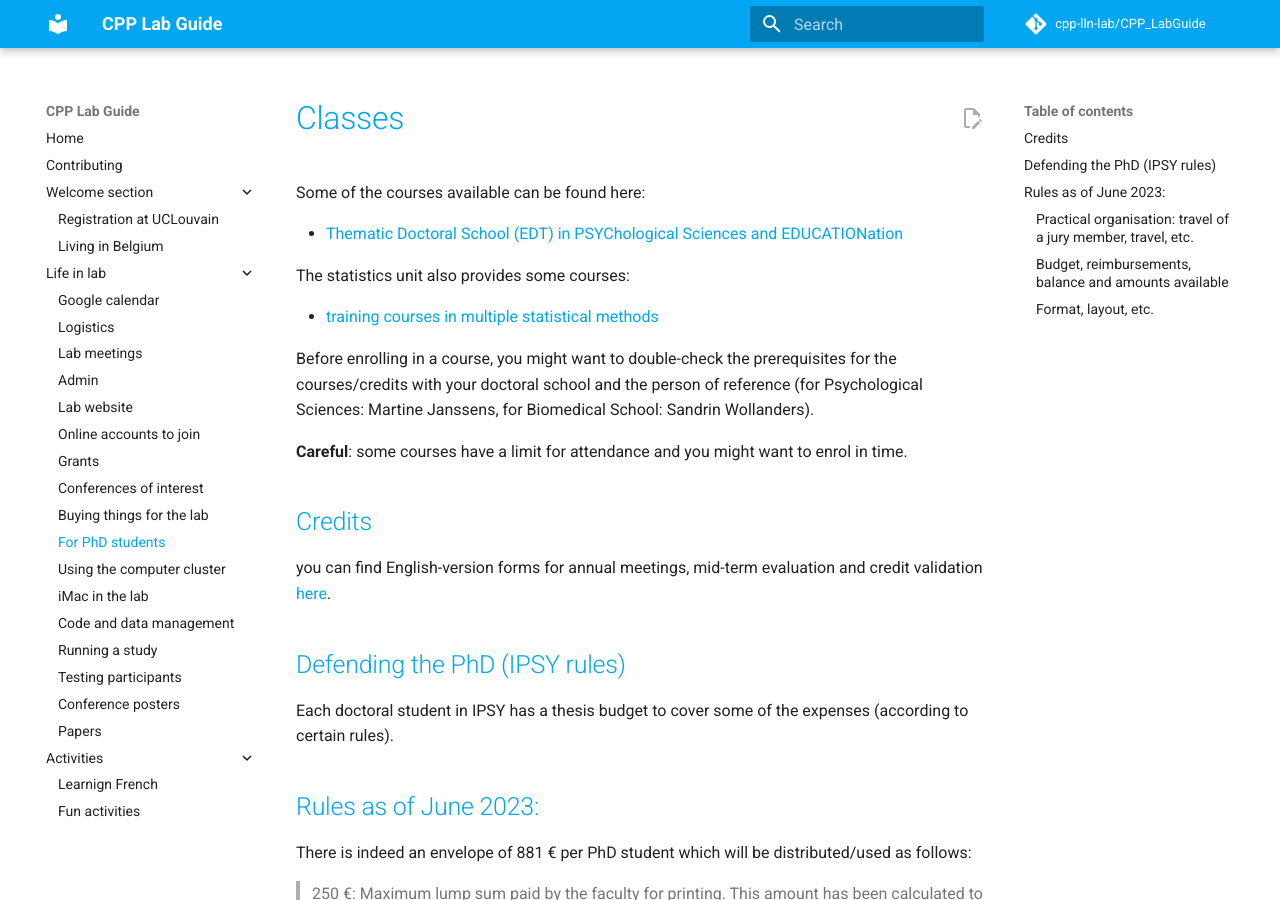
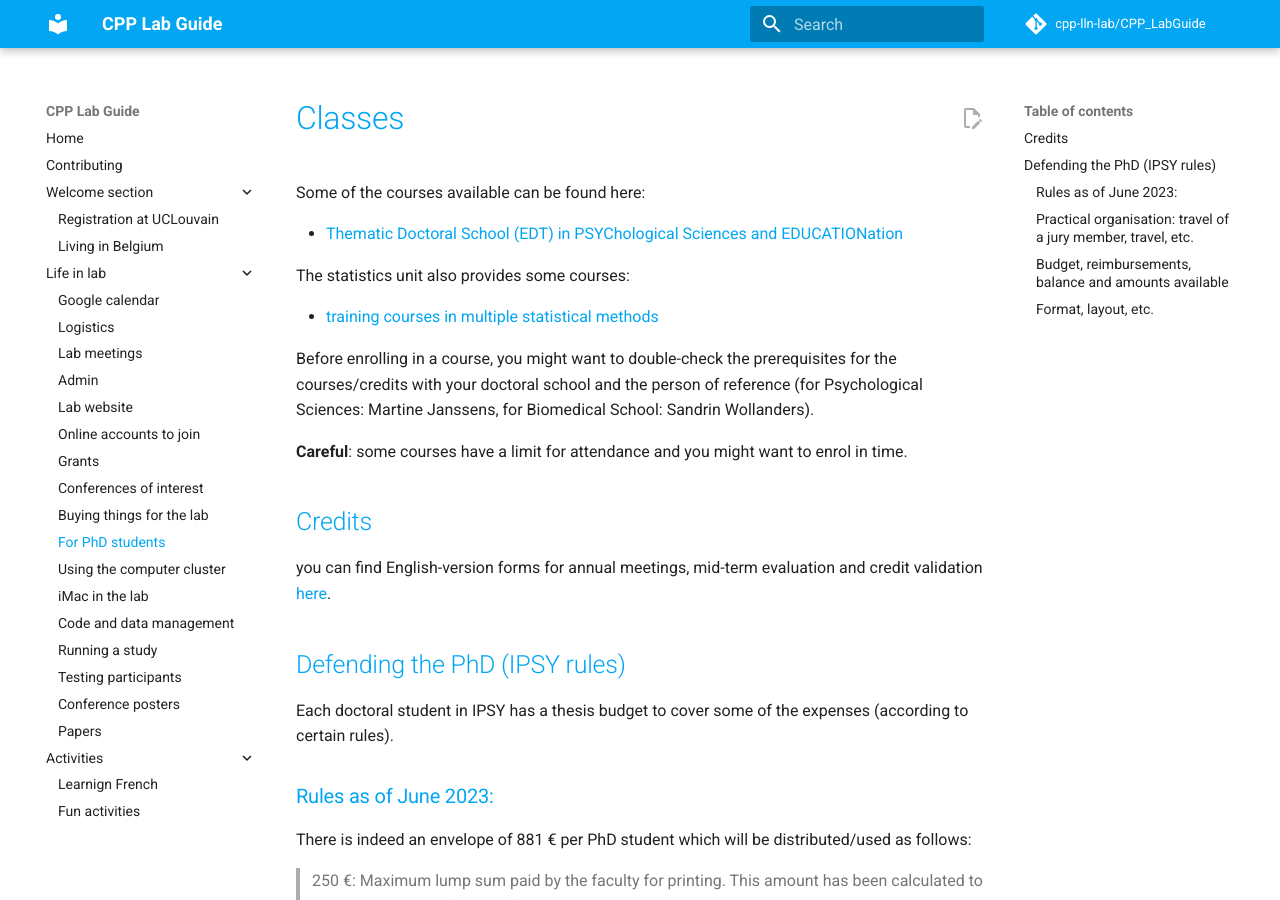
Before and after one commit to cpp-lln-lab/CPP_LabGuide, an MkDocs documentation site: the page built from doc/for_phd_students.md, in a window 1280 px wide and 900 px high. Built offline with MkDocs 1.6.1 and Material for MkDocs 9.7.7, drawn with Linux system fonts in a browser that asks for light colours; comment, search, counter and statistics services are not loaded.

```diff
--- a/doc/for_phd_students.md
+++ b/doc/for_phd_students.md
@@ -24,7 +24,8 @@ you can find English-version forms for annual meetings, mid-term evaluation and
 
 Each doctoral student in IPSY has a thesis budget to cover some of the expenses (according to certain rules).
 
-## Rules as of June 2023:
+### Rules as of June 2023:
+
 
 There is indeed an envelope of 881 € per PhD student which will be distributed/used as follows:
 
```
